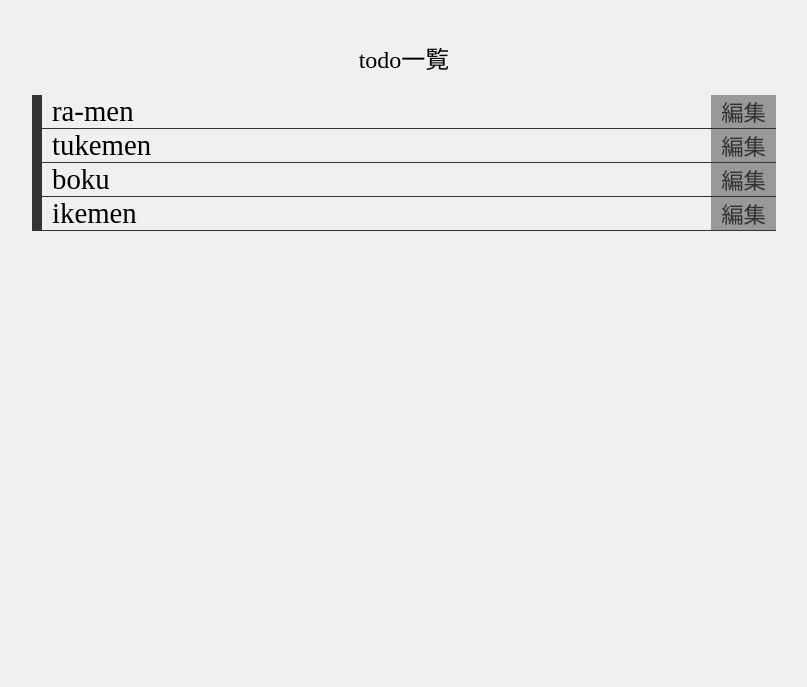
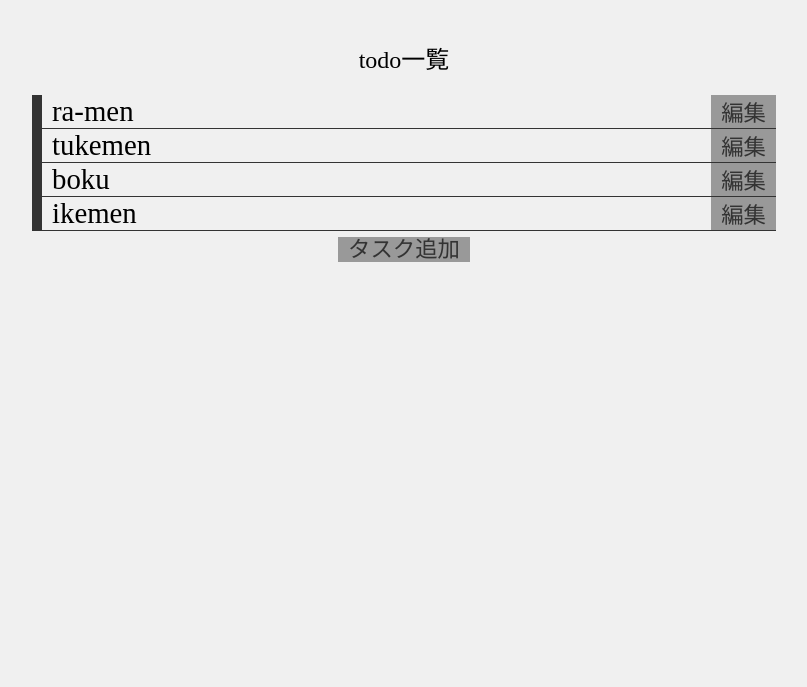
Before and after one commit to sait0-kun/todo_php, a PHP site: page /main.php in a window 1280 px wide. Shown: the part 60-747 px from the top of the page, without its empty margins (236-1043 px from the left). Run offline with PHP 8.4, Linux system fonts and the light colour scheme; a user stored in the database is signed in; data comes from the database, SQL or seed files in the repository.

Commit message:
[update]Button addition

```diff
--- a/docker/app/src/main.php
+++ b/docker/app/src/main.php
@@ -40,6 +40,7 @@
                 </a>
             </li>
         <?php endforeach; ?>
+        <li><a class="main__list__task-edit" href="add.php">タスク追加</a></li>
     </ul>
 </section>
 <footer class="footer">©︎ 2020 saito</footer>
```
